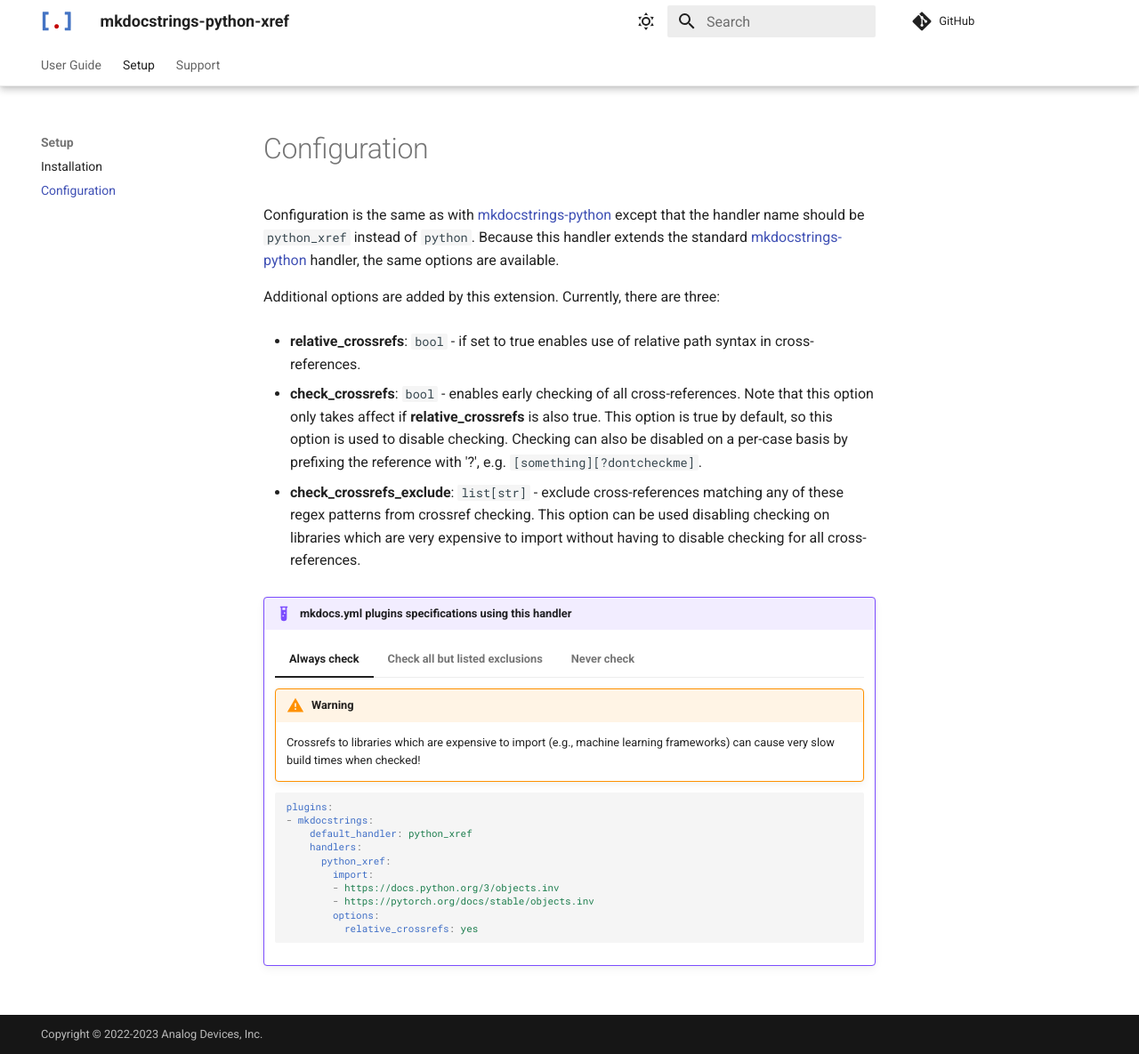
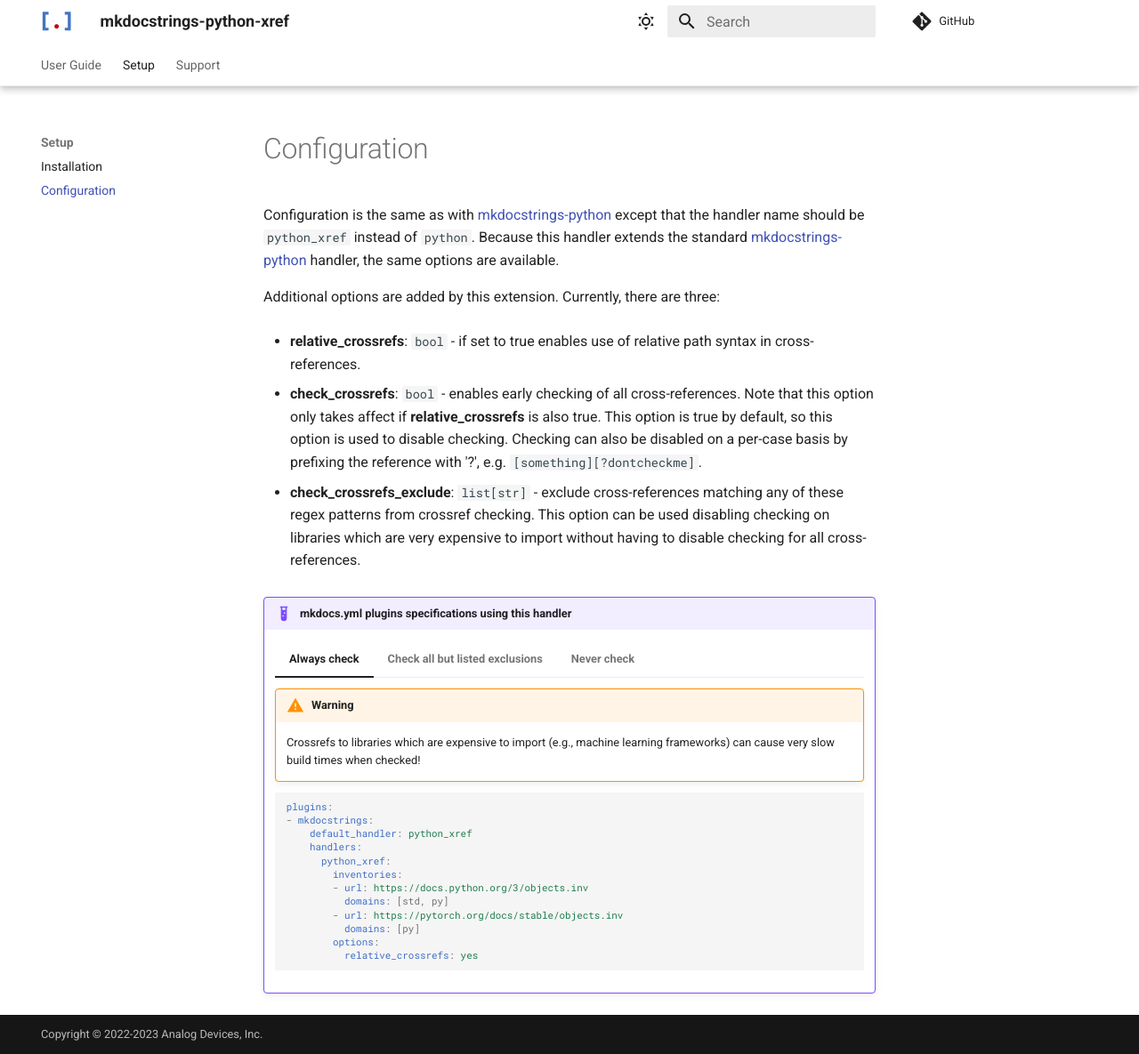
Before and after one commit to analog-garage/mkdocstrings-python-xref, an MkDocs documentation site: the page built from docs/config.md, in a window 1280 px wide and 1185 px high. Shown: the whole window at 89% size. Built offline with MkDocs 1.6.1 and Material for MkDocs 9.7.7, drawn with Linux system fonts in a browser that asks for light colours; comment, search, counter and statistics services are not loaded; the version menu is left out.

Commit message:
Use inventories in examples (#51)
closes: #51

````diff
--- a/docs/config.md
+++ b/docs/config.md
@@ -34,9 +34,11 @@
             default_handler: python_xref
             handlers:
               python_xref:
-                import:
-                - https://docs.python.org/3/objects.inv
-                - https://pytorch.org/docs/stable/objects.inv
+                inventories:
+                - url: https://docs.python.org/3/objects.inv
+                  domains: [std, py]
+                - url: https://pytorch.org/docs/stable/objects.inv
+                  domains: [py]
                 options:
                   relative_crossrefs: yes
         ```
@@ -49,9 +51,11 @@
             default_handler: python_xref
             handlers:
               python_xref:
-                import:
-                - https://docs.python.org/3/objects.inv
-                - https://pytorch.org/docs/stable/objects.inv
+                inventories:
+                - url: https://docs.python.org/3/objects.inv
+                  domains: [std, py]
+                - url: https://pytorch.org/docs/stable/objects.inv
+                  domains: [py]
                 options:
                   relative_crossrefs: yes
                   check_crossrefs_exclude:
@@ -66,9 +70,11 @@
             default_handler: python_xref
             handlers:
               python_xref:
-                import:
-                - https://docs.python.org/3/objects.inv
-                - https://pytorch.org/docs/stable/objects.inv
+                inventories:
+                - url: https://docs.python.org/3/objects.inv
+                  domains: [std, py]
+                - url: https://pytorch.org/docs/stable/objects.inv
+                  domains: [py]
                 options:
                   relative_crossrefs: yes
                   check_crossrefs: no
````
